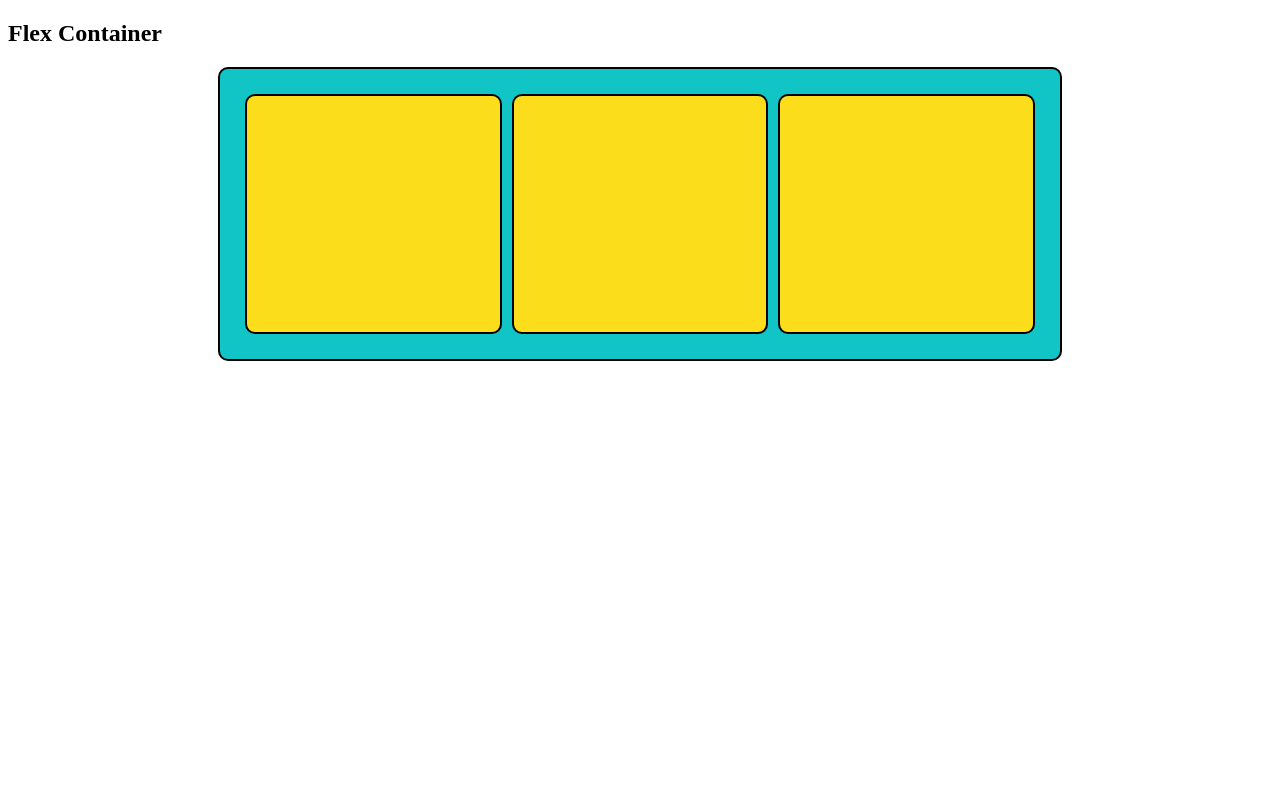
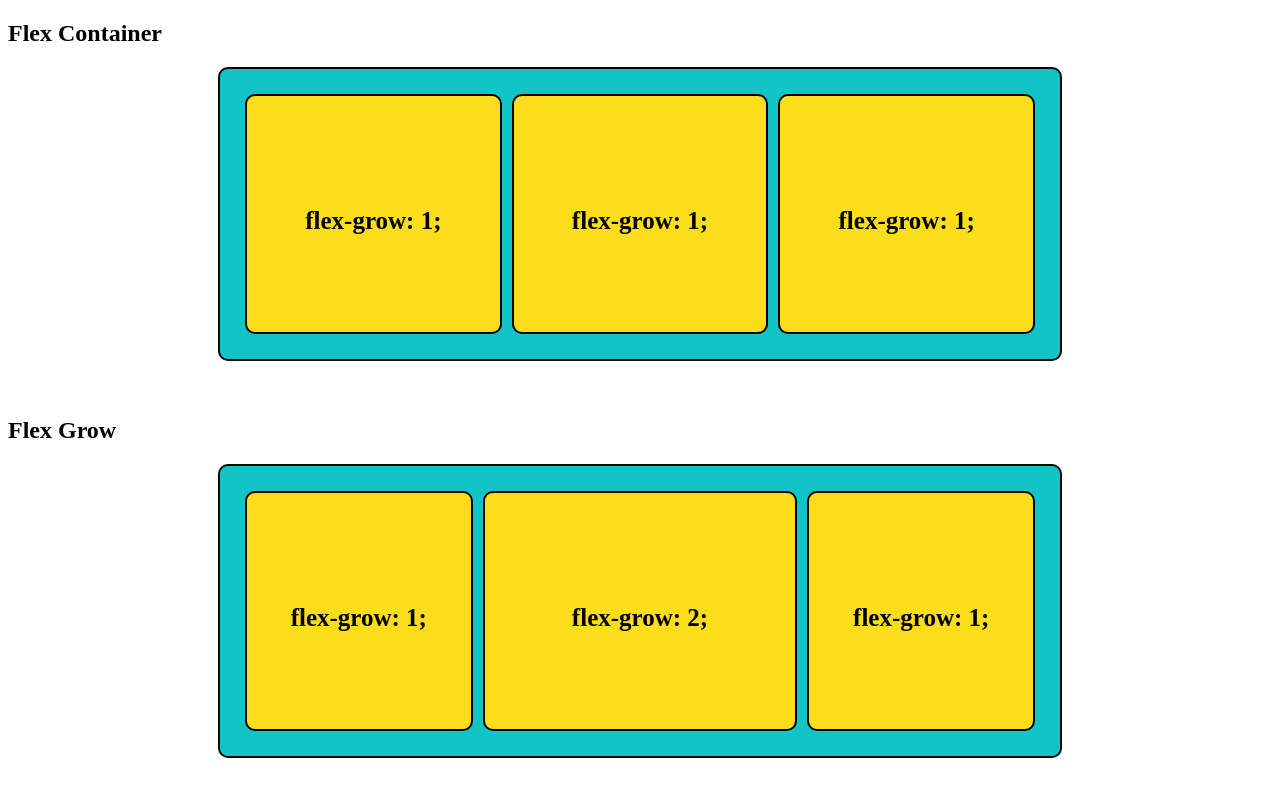
Before and after one commit to ahmadfajri/flexbox, a plain HTML site: page index.html in a window 1280 px wide. Drawn offline with Linux system fonts and the light colour scheme.

Commit message:
membuat flex-grow

```diff
--- a/index.html
+++ b/index.html
@@ -5,6 +5,7 @@
   <title>Flexbox</title>
 
   <style>
+    /* Flex Container */
     .container {
       display: flex;
 
@@ -24,6 +25,34 @@
       margin: 5px;
       border: 2px solid black;
       border-radius: 10px;
+      text-align: center;
+      font-size: 25px;
+      font-weight: bold;
+      line-height: 250px;
+    }
+
+    /* Flex Grow */
+    .boxx {
+      background-color: #FBDD1C;
+      margin: 5px;
+      border: 2px solid black;
+      border-radius: 10px;
+      text-align: center;
+      font-size: 25px;
+      font-weight: bold;
+      line-height: 250px;
+    }
+
+    .first {
+      flex-grow: 1;
+    }
+
+    .second {
+      flex-grow: 2;
+    }
+
+    .third {
+      flex-grow: 1;
     }
   </style>
 </head>
@@ -31,10 +60,19 @@
 <body>
   <h2>Flex Container</h2>
   <div class="container">
-    <div class="box"></div>
-    <div class="box"></div>
-    <div class="box"></div>
+    <div class="box">flex-grow: 1;</div>
+    <div class="box">flex-grow: 1;</div>
+    <div class="box">flex-grow: 1;</div>
   </div>
+
+  <br><br>
+  <h2>Flex Grow</h2>
+  <div class="container">
+    <div class="boxx first">flex-grow: 1;</div>
+    <div class="boxx second">flex-grow: 2;</div>
+    <div class="boxx third">flex-grow: 1;</div>
+  </div>
+
 </body>
 
 </html>
```
